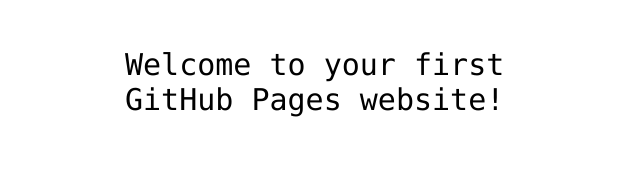
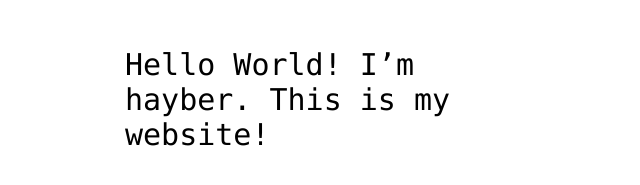
Before and after one commit to hayber95/hayber95, a plain HTML site: page index.html in a window 1280 px wide. Shown: the part 341-526 px from the top of the page, without its empty margins (315-955 px from the left). Drawn offline with Linux system fonts and the light colour scheme.

Commit message:
add username

```diff
--- a/index.html
+++ b/index.html
@@ -12,7 +12,7 @@
 <img src="https://octodex.github.com/images/daftpunktocat-thomas.gif" id="octocat" alt="octocat-gif" />
 
 <!-- Change this code here by copy and pasting your template on line 15 -->
-<p>Welcome to your first GitHub Pages website!</p>
+<p>Hello World! I’m hayber. This is my website!</p>
 
 </body>
 </html>
```
